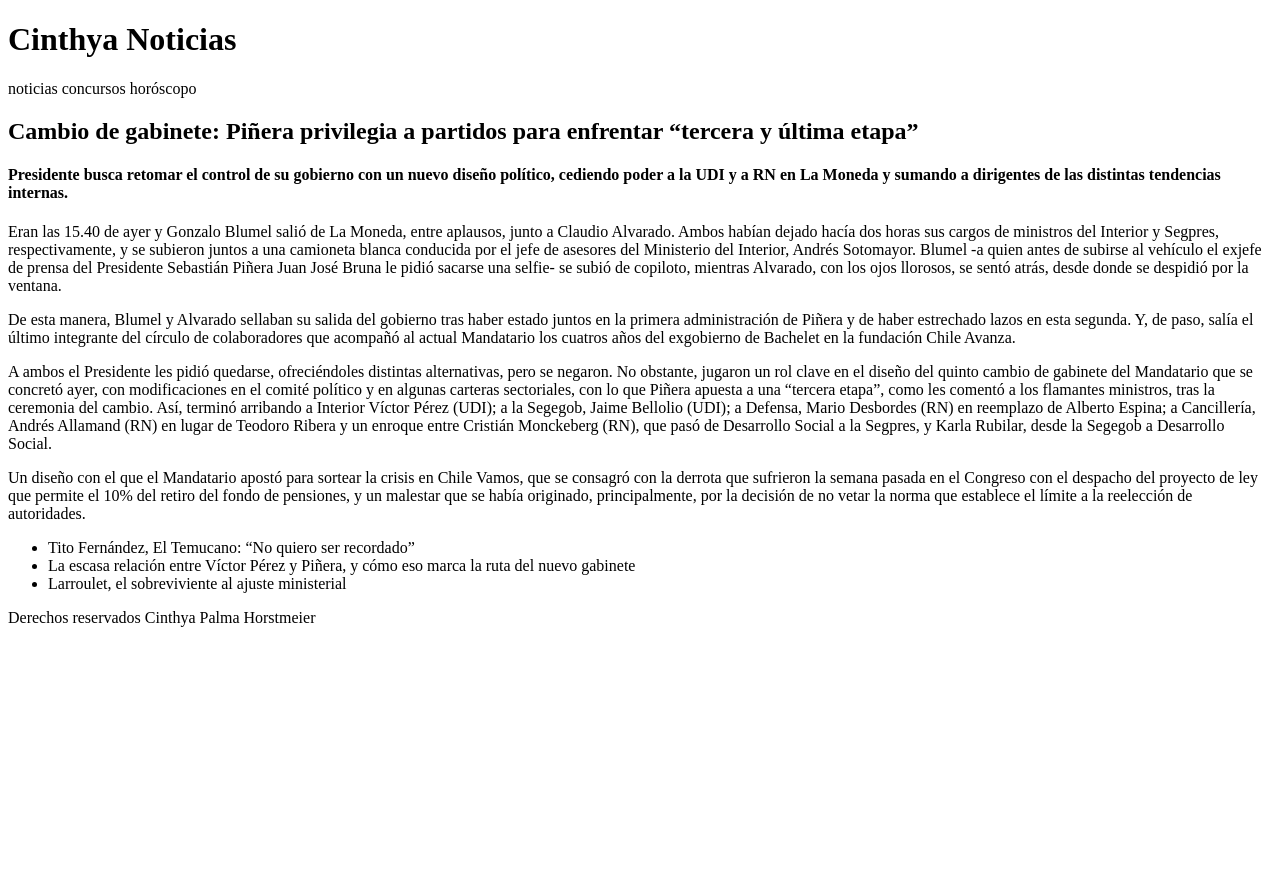
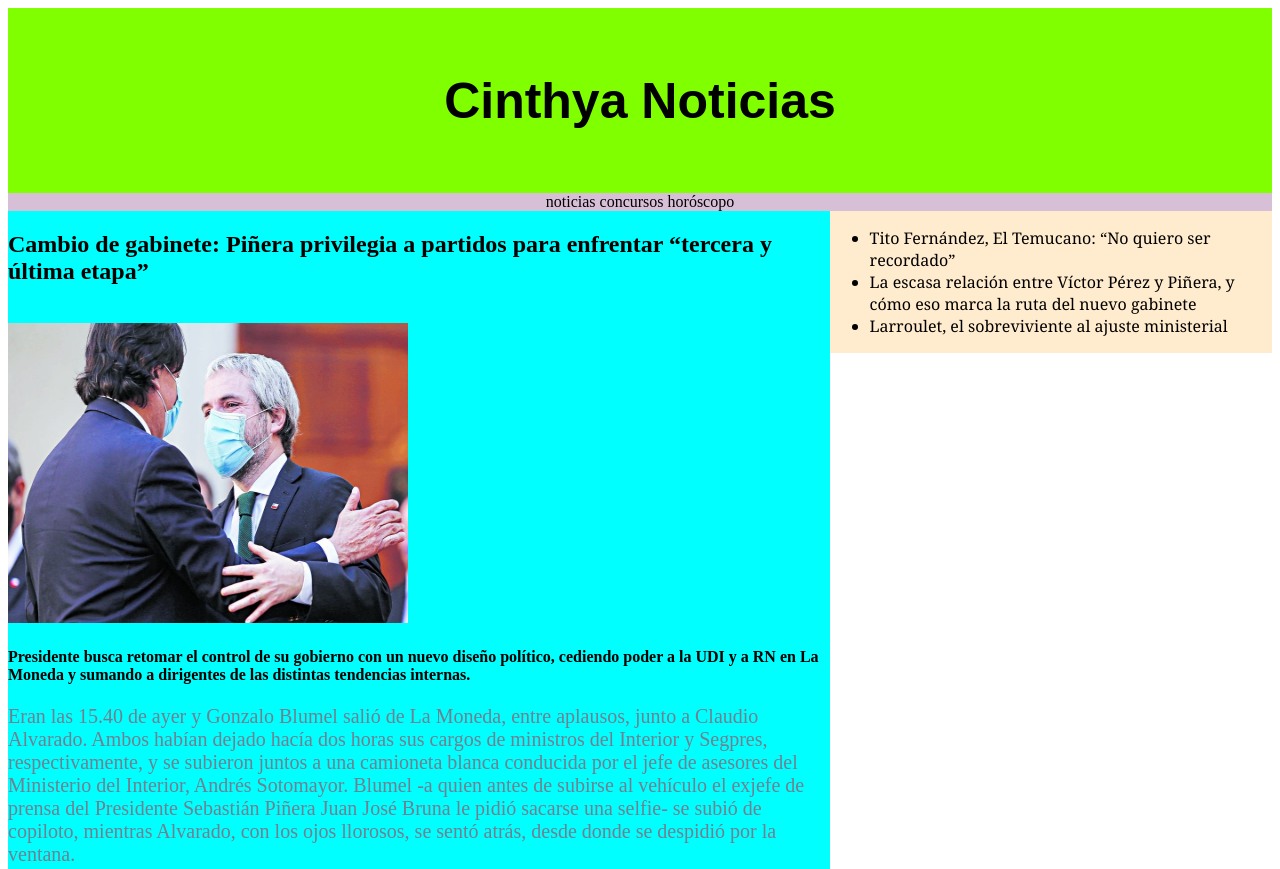
Before and after one commit to cinthyapalmah/Sistema_de_interfaz_2020, a plain HTML site: page noticia/index.html in a window 1280 px wide. Shown: the top 869 px of the page. Before the commit the page ends 800 px from the top, so only its background shows below. Drawn offline with Linux system fonts and the light colour scheme.

Commit message:
se agrega css

```diff
--- /dev/null
+++ b/assets/css/estilos.css
@@ -0,0 +1,47 @@
+header{
+    background-color: chartreuse;
+    padding: 30px;
+    text-align: center;
+    font-family: Arial, Helvetica, sans-serif;
+    font-size: 25px;
+}
+
+
+p{
+    color: slategrey;
+    font-size: 20px;
+}
+
+
+nav{
+    background-color: thistle;
+    color: black;
+    text-align: center;
+}
+
+
+.clear{
+    clear: both;
+}
+
+
+article{
+    background-color: aqua;
+    width: 65%;
+    float: left;
+}
+
+
+aside{
+    background-color: blanchedalmond;
+    font-family: Cambria, Cochin, Georgia, Times, 'Times New Roman', serif;
+    width: 35%;
+    float: right;
+    height: 100%;
+}
+
+
+footer{
+    background-color: blue;
+    height: 200px;
+}
--- a/noticia/index.html
+++ b/noticia/index.html
@@ -3,19 +3,24 @@
 <head>
     <meta charset="UTF-8">
     <meta name="viewport" content="width=device-width, initial-scale=1.0">
-    <title>Document</title>
+    <link rel="stylesheet" href="../assets/css/estilos.css">
+    <title>noticias cinthya</title>
 </head>
 <body>
     <header>
         <h1>Cinthya Noticias</h1>
     </header>
+
     <nav>
         noticias concursos horóscopo
     </nav>
     <main>
         <section>
             <article>
+
                 <h2>Cambio de gabinete: Piñera privilegia a partidos para enfrentar “tercera y última etapa”</h2>
+                <br>
+                <img src="../assets/img/imagennoticia.jpg" style="width: 400px;height: 300px;">
                 <h4>Presidente busca retomar el control de su gobierno con un nuevo diseño político, cediendo poder a la UDI y a RN en La Moneda y sumando a dirigentes de las distintas tendencias internas.</h4>
                 <p>Eran las 15.40 de ayer y Gonzalo Blumel salió de La Moneda, entre aplausos, junto a Claudio Alvarado. Ambos habían dejado hacía dos horas sus cargos de ministros del Interior y Segpres, respectivamente, y se subieron juntos a una camioneta blanca conducida por el jefe de asesores del Ministerio del Interior, Andrés Sotomayor. Blumel -a quien antes de subirse al vehículo el exjefe de prensa del Presidente Sebastián Piñera Juan José Bruna le pidió sacarse una selfie- se subió de copiloto, mientras Alvarado, con los ojos llorosos, se sentó atrás, desde donde se despidió por la ventana.</p>
                 <p>De esta manera, Blumel y Alvarado sellaban su salida del gobierno tras haber estado juntos en la primera administración de Piñera y de haber estrechado lazos en esta segunda. Y, de paso, salía el último integrante del círculo de colaboradores que acompañó al actual Mandatario los cuatros años del exgobierno de Bachelet en la fundación Chile Avanza.
@@ -26,7 +31,6 @@
 
 
             </article>
-        </section>
             <aside>
 
                 <ul>
@@ -35,7 +39,11 @@
                     <li>Larroulet, el sobreviviente al ajuste ministerial</li>
                 </ul>
             </aside>
+            <div class="clear">jjjjjjjjj</div>
+        </section>
+
     </main>
+
     <footer> Derechos reservados Cinthya Palma Horstmeier </footer>
 
 </body>
```
Also changed, not shown: assets/img/imagennoticia.jpg (added), 2 other files. Lines whose indentation alone changed are shown as unchanged.
